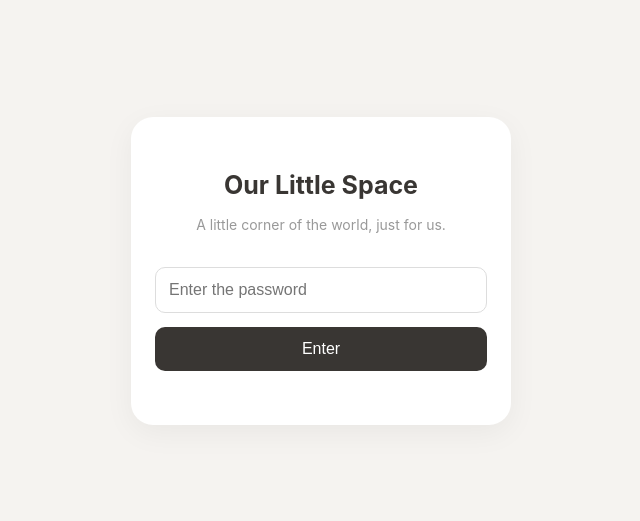
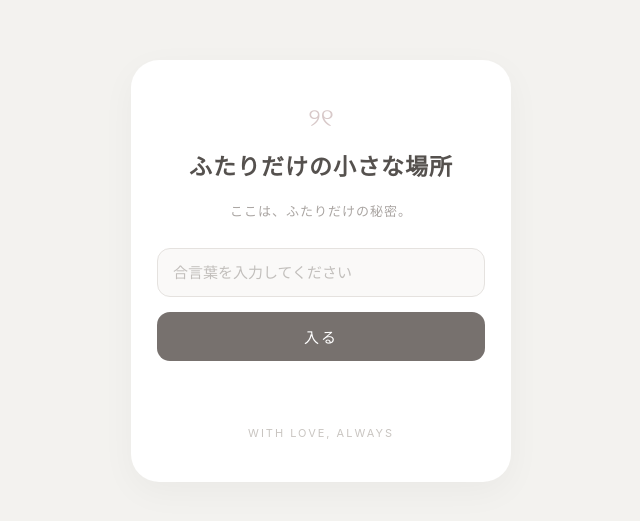
Before and after one commit to ry4041/5heayu1s1s, a plain HTML site: page index.html in a window 1280 px wide. Shown: the part 129-650 px from the top of the page, without its empty margins (319-959 px from the left). Drawn offline with Linux system fonts and the light colour scheme.

Commit message:
Translate index.html content to Japanese

```diff
--- a/index.html
+++ b/index.html
@@ -1,67 +1,139 @@
+
 <!DOCTYPE html>
-<html lang="zh-CN">
+<html lang="ja">
 <head>
   <meta charset="UTF-8">
   <meta name="viewport" content="width=device-width, initial-scale=1.0">
-  <title>Our Little Space</title>
+  <title>ふたりだけの小さな場所</title>
+
   <style>
+    * {
+      box-sizing: border-box;
+    }
+
     body {
       margin: 0;
       min-height: 100vh;
       display: flex;
       justify-content: center;
       align-items: center;
-      background: #f5f3f0;
-      font-family: -apple-system, sans-serif;
-      color: #393633;
+      background: #f3f2ef;
+      font-family: -apple-system, BlinkMacSystemFont,
+        "Hiragino Kaku Gothic ProN", "Yu Gothic", sans-serif;
+      color: #55514e;
     }
+
     .card {
-      width: 82%;
+      width: 84%;
       max-width: 380px;
-      padding: 36px 24px;
-      box-sizing: border-box;
+      padding: 42px 26px;
       text-align: center;
-      background: white;
-      border-radius: 22px;
-      box-shadow: 0 8px 30px #0000000d;
+      background: #fff;
+      border-radius: 28px;
+      box-shadow: 0 10px 35px #0000000a;
     }
-    h1 { font-size: 25px; }
-    p { color: #999; font-size: 14px; }
+
+    .flower {
+      font-size: 25px;
+      color: #d8c9c9;
+      margin-bottom: 12px;
+    }
+
+    h1 {
+      font-size: 23px;
+      font-weight: 600;
+      letter-spacing: 1px;
+      line-height: 1.6;
+    }
+
+    .subtitle {
+      color: #aaa5a2;
+      font-size: 13px;
+      letter-spacing: 1px;
+      margin: 14px 0 28px;
+    }
+
     input {
       width: 100%;
-      box-sizing: border-box;
-      padding: 13px;
-      margin-top: 20px;
-      border: 1px solid #ddd;
-      border-radius: 10px;
-      font-size: 16px;
+      padding: 15px;
+      border: 1px solid #e5e2df;
+      border-radius: 13px;
+      background: #faf9f8;
+      font-size: 15px;
+      outline: none;
     }
+
+    input:focus {
+      border-color: #c9bfc0;
+    }
+
+    input::placeholder {
+      color: #c2bfbc;
+    }
+
     button {
       width: 100%;
-      padding: 13px;
-      margin-top: 14px;
-      border: 0;
-      border-radius: 10px;
-      background: #393633;
+      padding: 14px;
+      margin-top: 15px;
+      border: none;
+      border-radius: 13px;
+      background: #77716e;
       color: white;
-      font-size: 16px;
+      font-size: 15px;
+      letter-spacing: 2px;
     }
-    #message { margin-top: 18px; }
+
+    #message {
+      margin-top: 20px;
+      font-size: 13px;
+      color: #a99b9b;
+      min-height: 20px;
+    }
+
+    .footer {
+      margin-top: 25px;
+      font-size: 11px;
+      color: #c9c5c1;
+      letter-spacing: 2px;
+    }
   </style>
 </head>
+
 <body>
   <main class="card">
-    <h1>Our Little Space</h1>
-    <p>A little corner of the world, just for us.</p>
-    <input id="password" type="password" placeholder="Enter the password">
-    <button onclick="unlock()">Enter</button>
+    <div class="flower">୨୧</div>
+
+    <h1>ふたりだけの小さな場所</h1>
+
+    <p class="subtitle">
+      ここは、ふたりだけの秘密。
+    </p>
+
+    <input
+      id="password"
+      type="password"
+      placeholder="合言葉を入力してください"
+    >
+
+    <button onclick="unlock()">入る</button>
+
     <p id="message"></p>
+
+    <div class="footer">WITH LOVE, ALWAYS</div>
   </main>
 
   <script>
     function unlock() {
-      document.getElementById("message").textContent =
-        "Welcome to our little space.";
+      const password =
+        document.getElementById("password").value;
+
+      if (password === "1231") {
+        document.getElementById("message").textContent =
+          "おかえりなさい。待っていたよ。";
+      } else {
+        document.getElementById("message").textContent =
+          "合言葉が違うみたいです。";
+      }
     }
   </script>
 </body>
```
